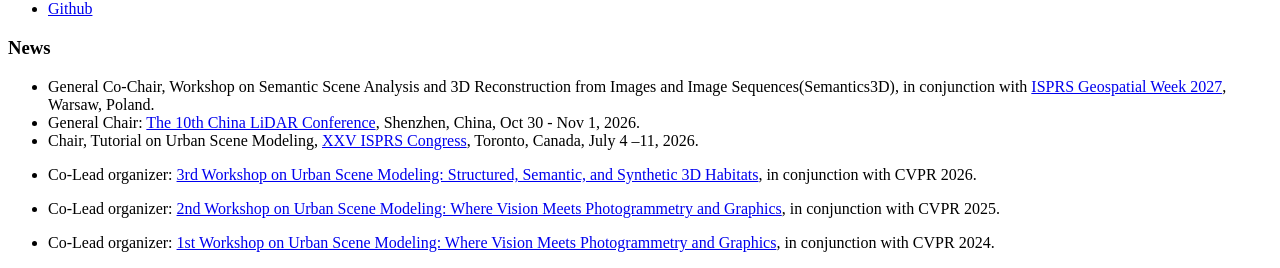
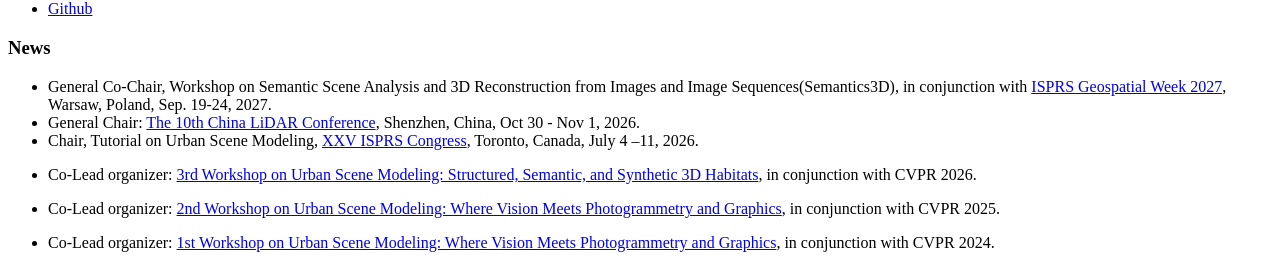
Before and after one commit to ruishengwang/ruishengwang.github.io, a Jekyll site: the page built from _pages/includes/news.md, in a window 1280 px wide. Shown: the part 383-651 px from the top of the page. Built offline with Jekyll 4.4.1, drawn with Linux system fonts in a browser that asks for light colours; our own code applies the rules of GitHub Pages for plain Markdown files.

Commit message:
Update news.md

```diff
--- a/_pages/includes/news.md
+++ b/_pages/includes/news.md
@@ -1,6 +1,6 @@
 # News
 
-- General Co-Chair, Workshop on Semantic Scene Analysis and 3D Reconstruction from Images and Image Sequences(Semantics3D), in conjunction with [ISPRS Geospatial Week 2027](https://www.gsw2027.pl/), Warsaw, Poland.
+- General Co-Chair, Workshop on Semantic Scene Analysis and 3D Reconstruction from Images and Image Sequences(Semantics3D), in conjunction with [ISPRS Geospatial Week 2027](https://www.gsw2027.pl/), Warsaw, Poland, Sep. 19-24, 2027.
 - General Chair: [The 10th China LiDAR Conference](https://www.lidar2026shenzhen.com/reg.php), Shenzhen, China, Oct 30 - Nov 1, 2026.
 - Chair, Tutorial on Urban Scene Modeling, [XXV ISPRS Congress](https://www.isprs2026toronto.com/), Toronto, Canada, July 4 –11, 2026.
 - Co-Lead organizer: [3rd Workshop on Urban Scene Modeling: Structured, Semantic, and Synthetic 3D Habitats](https://usm3d.github.io/),  in conjunction with CVPR 2026.
```
